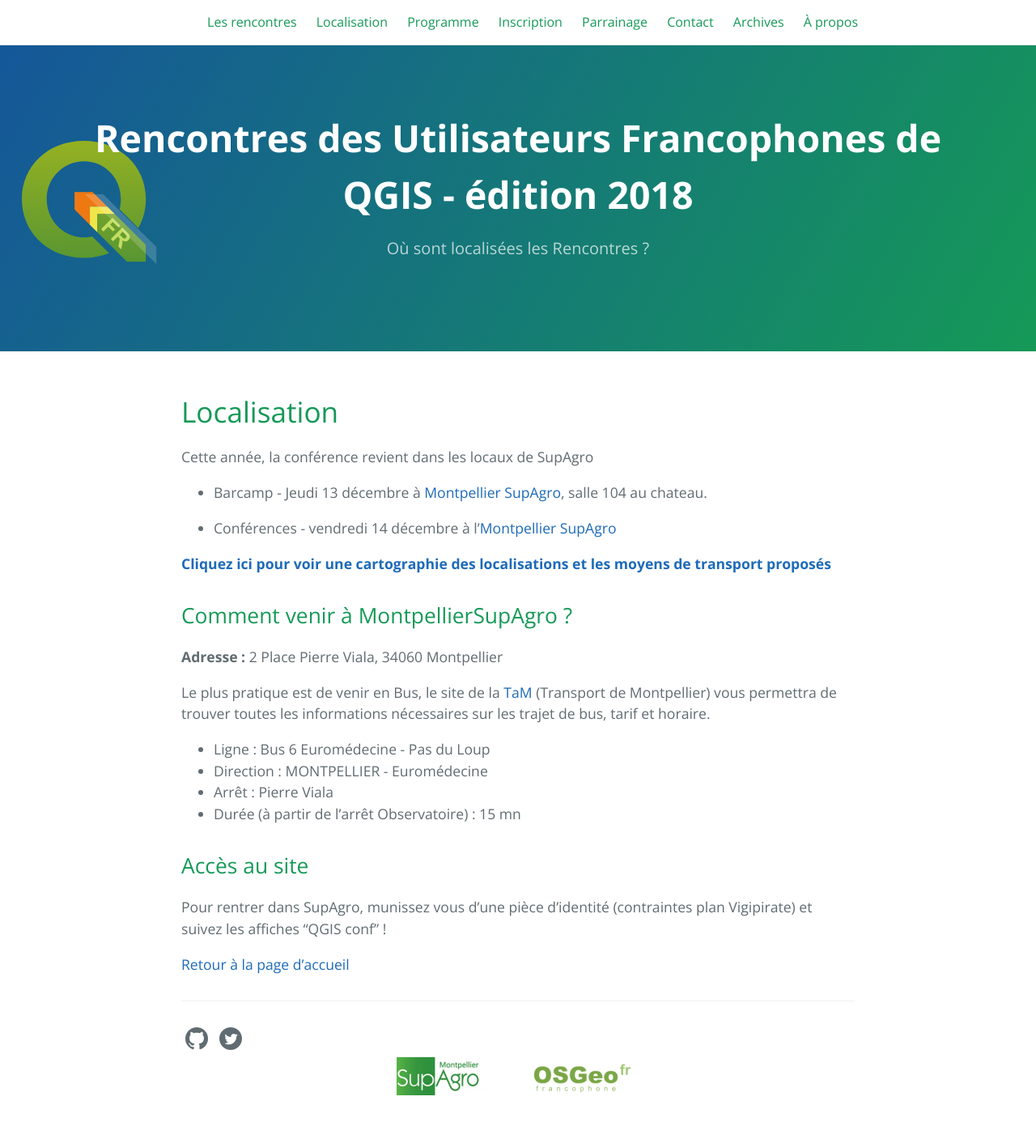
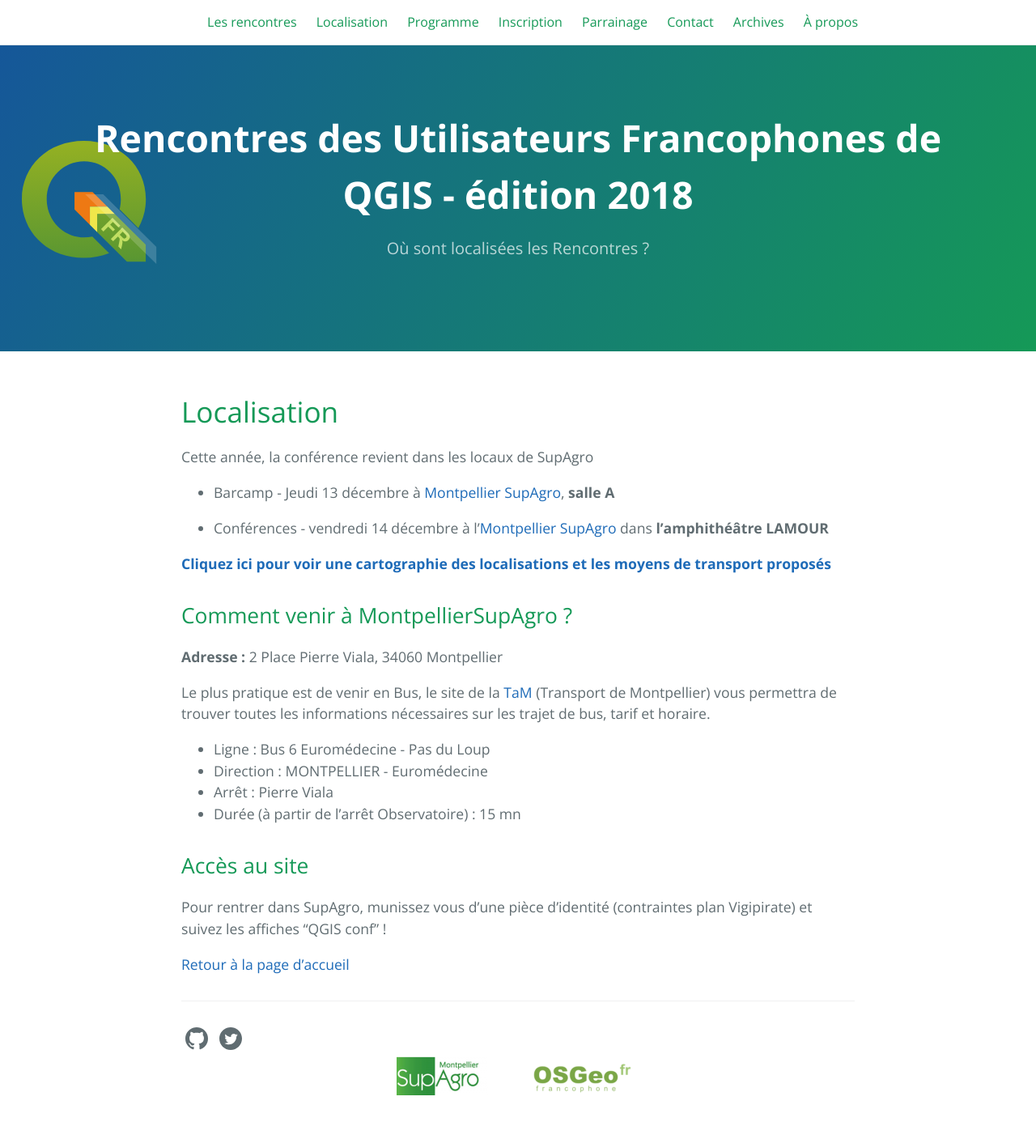
Before and after one commit to OSGeo-fr/QGIS-conf-fr-website, a Jekyll site: the page built from z10_localisation.md, in a window 1280 px wide. Shown: the whole page at 81% size. Built offline with Jekyll 4.4.1, drawn with Linux system fonts in a browser that asks for light colours.

Commit message:
Add rooms

```diff
--- a/z10_localisation.md
+++ b/z10_localisation.md
@@ -6,9 +6,9 @@ tagline: Où sont localisées les Rencontres ?
 
 Cette année, la conférence revient dans les locaux de SupAgro
 
-* Barcamp - Jeudi 13 décembre à [Montpellier SupAgro](https://www.supagro.fr), salle 104 au chateau.
+* Barcamp - Jeudi 13 décembre à [Montpellier SupAgro](https://www.supagro.fr), **salle A**
 
-* Conférences - vendredi 14 décembre à l'[Montpellier SupAgro](https://www.supagro.fr)
+* Conférences - vendredi 14 décembre à l'[Montpellier SupAgro](https://www.supagro.fr) dans **l'amphithéâtre LAMOUR**
 
 **[Cliquez ici pour voir une cartographie des localisations et les moyens de transport proposés]({{ site.url }}{{ site.baseurl }}/carte.html)**
 
```
